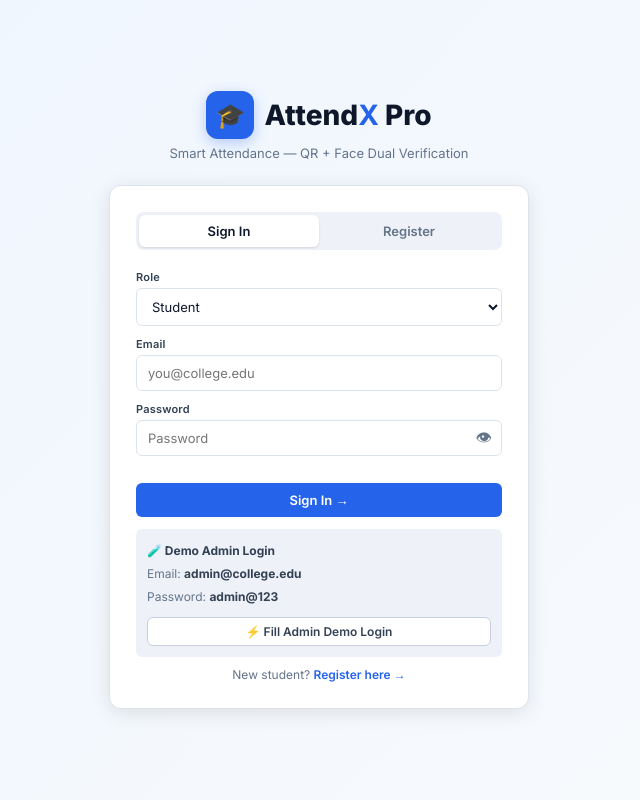
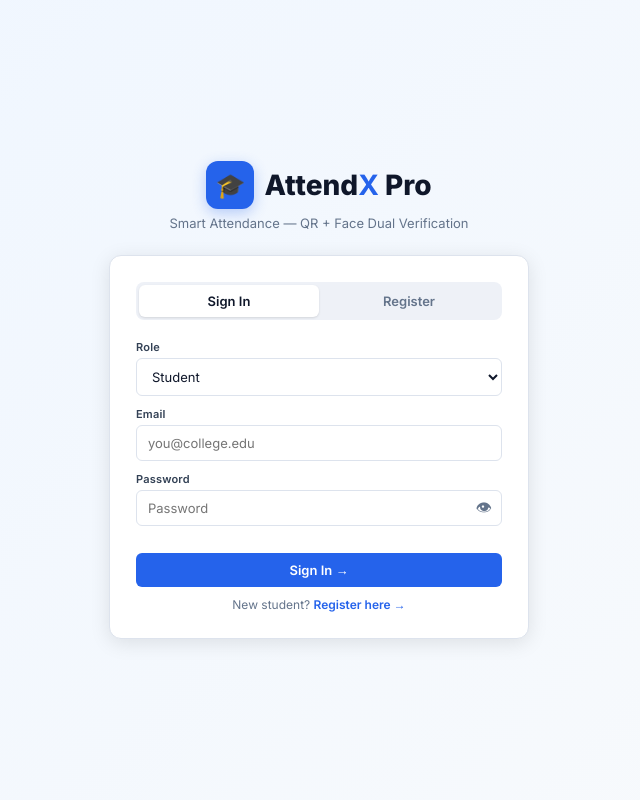
Before and after one commit to ManthanBytes/faceattend-pro, a Flask app: page / in a window 1280 px wide. Shown: the whole page, without its empty margins (321-961 px from the left). Run offline with Flask 3, Linux system fonts and the light colour scheme; data comes from the database, SQL or seed files in the repository; some libraries are stand-ins or nearby versions.

Commit message:
Remove demo admin login details
Removed demo admin login section from the index.html.

```diff
--- a/AttendXv4/templates/index.html
+++ b/AttendXv4/templates/index.html
@@ -330,12 +330,6 @@ body.dark .sb-theme-btn{background:#334155;border-color:#475569}
         </div>
         <div class="err" id="lErr"></div>
         <button class="btn btn-blue btn-w" onclick="doLogin()">Sign In →</button>
-        <div class="demo-box">
-          <b>🧪 Demo Admin Login</b><br>
-          Email: <b>admin@college.edu</b><br>
-          Password: <b>admin@123</b><br>
-          <button type="button" class="btn btn-out btn-sm" style="margin-top:8px;width:100%" onclick="fillDemoAdmin()">⚡ Fill Admin Demo Login</button>
-        </div>
         <div style="text-align:center;font-size:12px;color:var(--ink3);margin-top:10px">
           New student? <a href="#" onclick="switchTab('r');return false;" style="color:var(--blue);font-weight:600;text-decoration:none">Register here →</a>
         </div>
```
